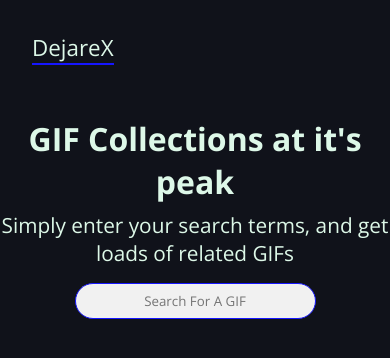
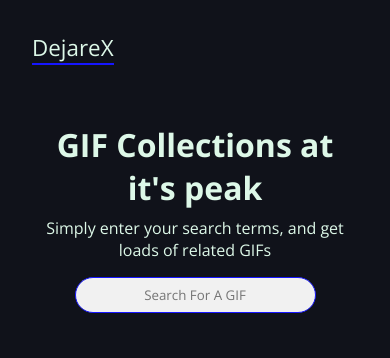
Before and after one commit to Dejare/giphy, a React (Create React App) app: page / in a window 390 px wide. Shown: the top 358 px of the page. Built offline with nearby package versions, Linux system fonts and the light colour scheme.

Commit message:
fixed padding

```diff
--- a/src/App.css
+++ b/src/App.css
@@ -39,6 +39,7 @@ header label {
           justify-content: center;
   text-align: center;
   color: #DDF8E8;
+  padding: 2rem;
 }
 
 .heroSection h1 {
@@ -55,6 +56,12 @@ header label {
 .heroSection p {
   margin: .5rem 0rem;
   font-size: 1.3rem;
+}
+
+@media (max-width: 900px) {
+  .heroSection p {
+    font-size: 1rem;
+  }
 }
 
 input {
--- a/src/App.scss
+++ b/src/App.scss
@@ -26,6 +26,7 @@ header{
     justify-content: center;
     text-align: center;
     color: #DDF8E8;
+    padding: 2rem;
     h1{
         font-size: 4rem;
         font-weight: 700;
@@ -36,6 +37,9 @@ header{
     p{
         margin: .5rem 0rem;
         font-size: 1.3rem;
+        @media (max-width: 900px) {
+            font-size: 1rem;
+           }
     }
 }
 
```
Also changed, not shown: 1 other file (tests, documents, lock files or other folders).
